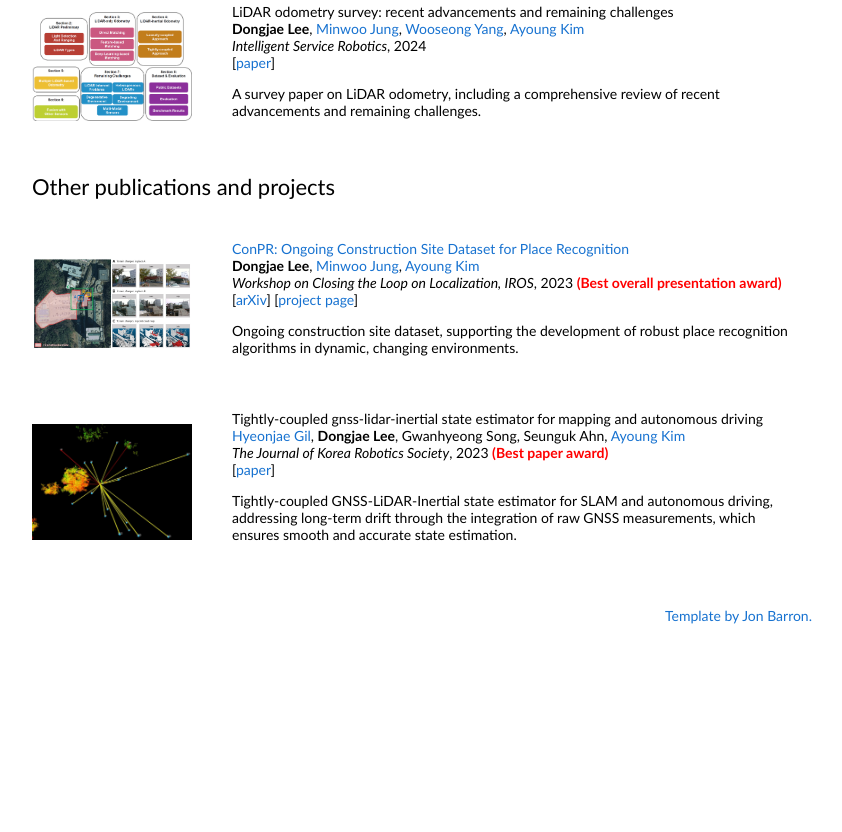
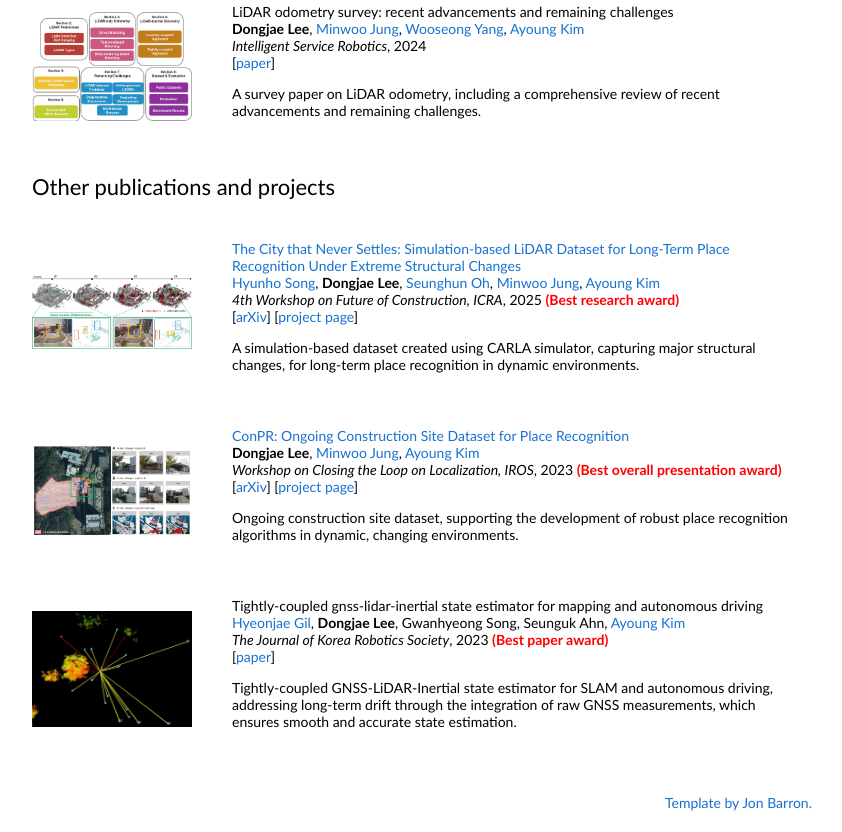
Before and after one commit to dongjae0107/dongjae0107.github.io, a plain HTML site: page index.html in a window 1280 px wide. Shown: the part 768-1600 px from the top of the page, without its empty margins (228-1070 px from the left). Before the commit the page ends 1413 px from the top, so only its background shows below. Drawn offline with Linux system fonts and the light colour scheme.

Commit message:
Update CNS dataset

```diff
--- a/index.html
+++ b/index.html
@@ -141,6 +141,32 @@
         </tr>
       </tbody></table>
       <table style="width:100%;border:0px;border-spacing:0px;border-collapse:separate;margin-right:auto;margin-left:auto;"><tbody>
+        <tr>
+          <td style="padding:20px;width:25%;vertical-align:middle">
+            <img src="images/hhsong-2025-ws.png" alt="CNS-dataset" width="160">
+          </td>
+
+          <td style="padding:20px;width:75%;vertical-align:middle">
+          <a href="https://github.com/Hyunho111/CNS_dataset">
+              <span class="papertitle">The City that Never Settles: Simulation-based LiDAR Dataset for Long-Term Place Recognition Under Extreme Structural Changes</span>
+          </a>
+          <br>
+          <a>Hyunho Song</a>,
+          <strong>Dongjae Lee</strong>,
+          <a>Seunghun Oh</a>,
+          <a href="https://scholar.google.com/citations?user=aKPTi7gAAAAJ&hl=ko">Minwoo Jung</a>,
+          <a href="https://ayoungk.github.io/">Ayoung Kim</a>
+          <br>
+          <em>4th Workshop on Future of Construction, ICRA</em>, 2025 <font color="red"><strong>(Best research award)</strong></font>
+          <br>
+          [<a href="https://arxiv.org/abs/2505.05076">arXiv</a>]
+          [<a href="https://github.com/Hyunho111/CNS_dataset">project page</a>]
+          <p></p>
+          <p>
+          A simulation-based dataset created using CARLA simulator, capturing major structural changes, for long-term place recognition in dynamic environments.
+          </p>
+          </td>
+        </tr>
 
         <tr>
           <td style="padding:20px;width:25%;vertical-align:middle">
```
Also changed, not shown: images/hhsong-2025-ws.png (added).
